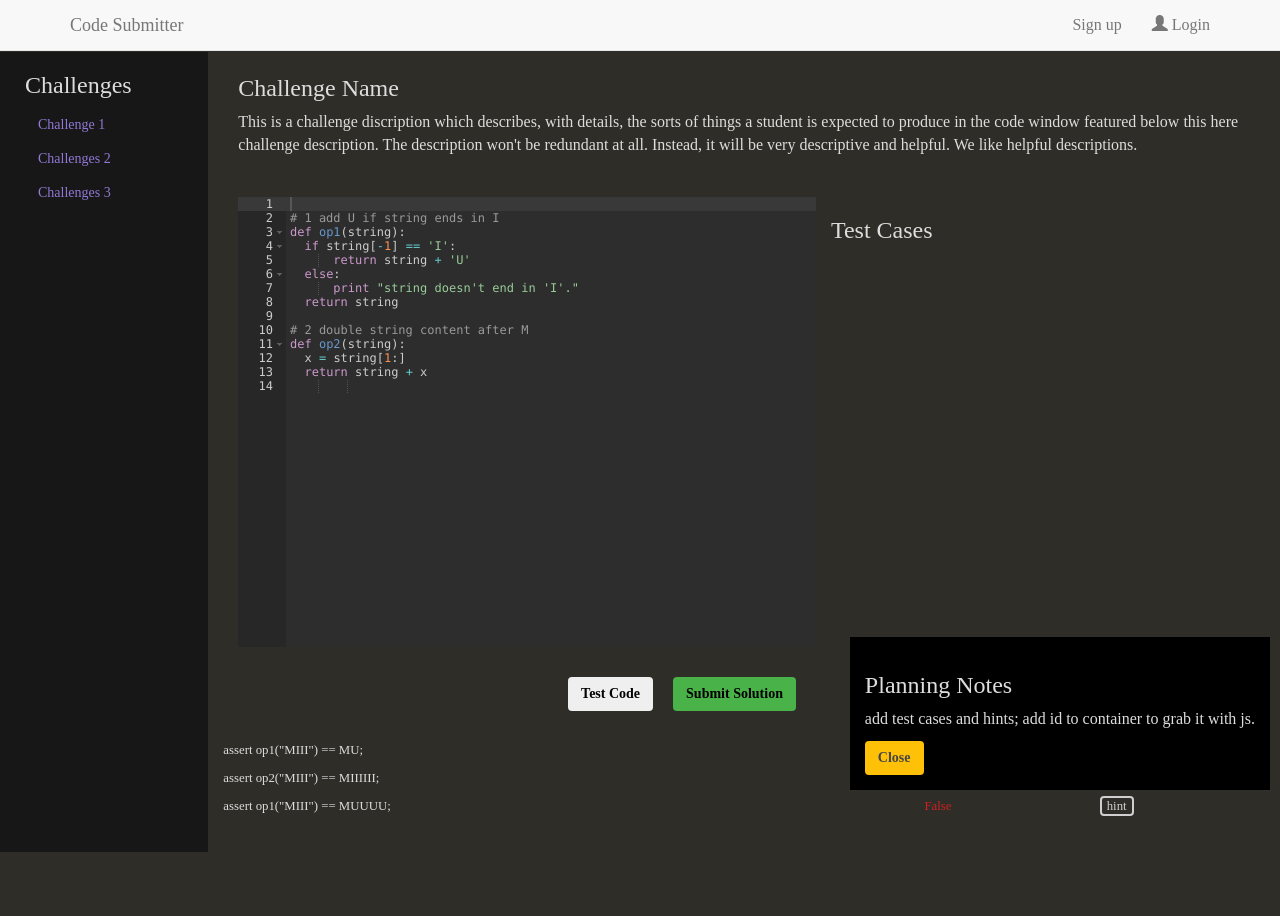
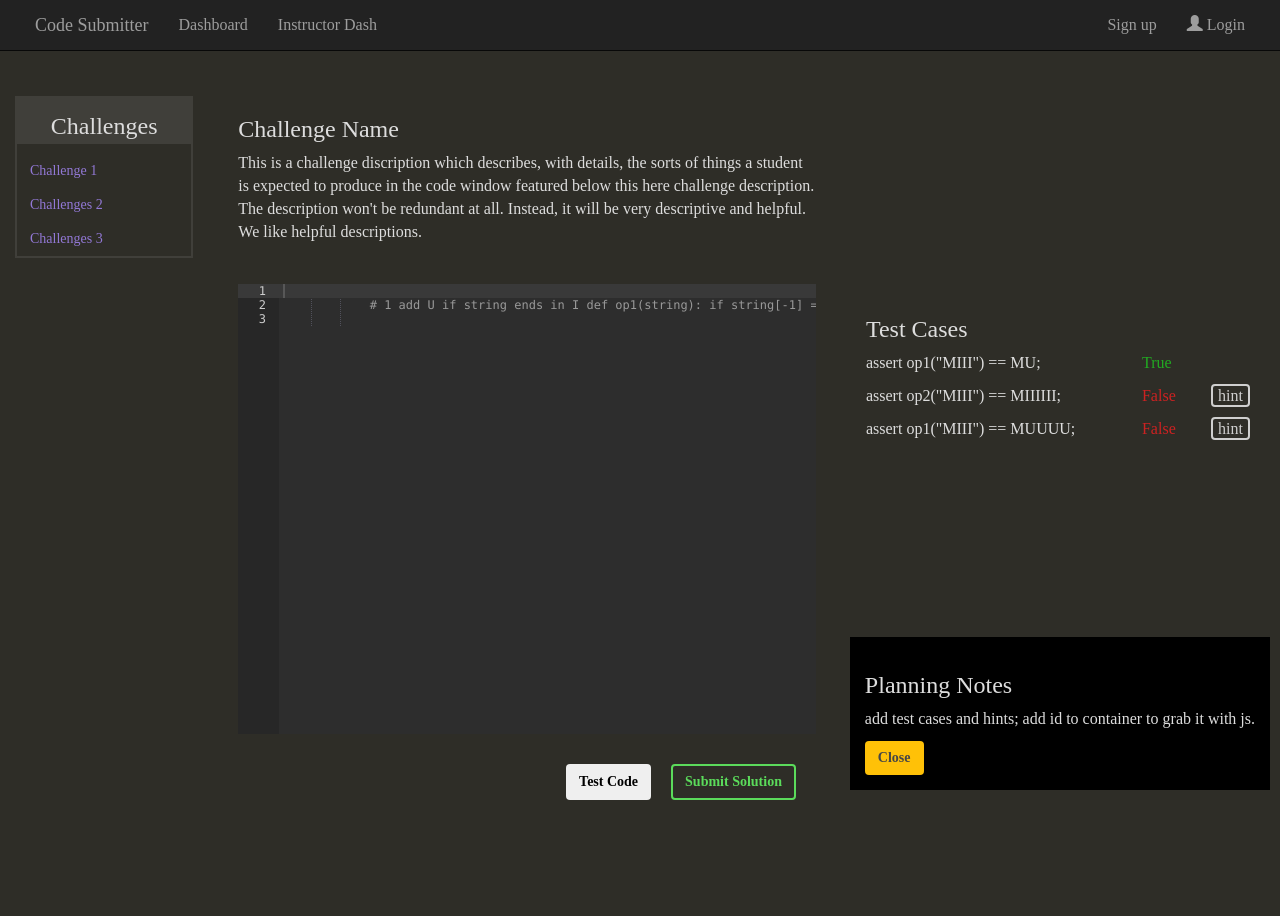
Before and after one commit to LIHTU/pythonCoderRepo, a Python web app: template project/templates/user/submitter.html in a window 1280 px wide. After the commit the page ends 800 px from the top, so only its background shows below. Run offline with Jinja, Linux system fonts and the light colour scheme; the template is opened without the code that fills it, so the values that code supplies are empty; some libraries are stand-ins or nearby versions.

Commit message:
finished look and feel of submitter.html

```diff
--- /dev/null
+++ b/demo.py
@@ -0,0 +1,5 @@
+# demo file
+
+def foo(a,b):
+    bar = a + b
+    print bar
--- a/project/static/css/styles_2.css
+++ b/project/static/css/styles_2.css
@@ -14,12 +14,12 @@
   color: #F2EDFF;
 }
 
-.light-grew {
-  color: #403F3A;
+.light-grey-bg {
+  background-color: #403F3A;
 }
 
-.dark-grey {
-  color: #2E2D27;
+.dark-grey-bg {
+  background-color: #2E2D27;
 }
 
 body {
@@ -41,9 +41,17 @@
   margin-left: 40px;
 }
 
+.z1 {
+  z-index: 1;
+}
+
 .container-fluid {
-  top: -19px;
   position: relative;
+}
+
+.page-container {
+  top: -37px;
+  position:relative;
 }
 
 .chal-desc {
@@ -62,6 +70,10 @@
 .active-nav {
   color: #fff;
   background-color: #080808;
+}
+
+.editor-container {
+  margin-top: 40px;
 }
 
 .editor {
@@ -84,11 +96,26 @@
   margin: -10px 0 0 0;
 }
 
-.submit {
-  background-color: #49B249;
+.gen-btn {
+  transition: .5s;
 }
 
+.gen-btn:hover {
+  background-color: #e8e8e8;
+}
 
+.submit {
+  color: #5bdb5b;
+  border-color: #5bdb5b;
+  background-color: #2E2D27;
+  border-width: 2px;
+  transition: .5s;
+}
+
+.submit:hover {
+  background-color: #1a1917;
+  color: #62f062;
+}
 
 /* dashboard */
 
@@ -125,15 +152,25 @@
 
 /* Challenges */
 .chal-panel {
-  height: 100vh;
-  background-color: #171717;
   position: relative;
+  padding: 2px;
   left: -15px;
-  top: -3px;
+  top: 40px;
+}
+
+.panel-header {
+  text-align: center;
+  line-height: 16px;
 }
 
 .chal-selector {
-  margin: 0 10px;
+  margin: 0;
+  padding-top: 10px;
+}
+
+.chal-btn {
+  display: block;
+  text-align: left;
 }
 
 .chal-btn:hover {
@@ -143,8 +180,7 @@
 }
 
 .test-cases-container {
-  padding-right:20px;
-  font-size: .8em;
+  margin:0 0 0 20px;
 }
 
 .assert-false {
@@ -262,8 +298,14 @@
   margin-left: 30px;
 }
 
-@meida only screen and (max-width: 960px) {
-  .page-container {
-    margin-top: 200px;
+@media only screen and (max-width: 767px) {
+  .editor-container {
+    margin-top: 60px;
   }
 }
+
+@media only screen and (min-width: 992px) {
+  .test-cases-container {
+    margin-top: 260px;
+  }
+}
--- a/project/templates/_base.html
+++ b/project/templates/_base.html
@@ -1,17 +1,33 @@
 <!DOCTYPE html>
 <html>
   <head>
-    <meta charset="utf-8">
+
     <title>Code Submitter</title>
     <!-- meta -->
+    <meta charset="utf-8">
     <meta name="description" content="">
     <meta name="author" content="">
     <meta name="viewport" content="width=device-width,initial-scale=1">
+
+    <!-- scripts -->
+    <script src="https://ajax.googleapis.com/ajax/libs/jquery/1.12.0/jquery.min.js"></script>
+    <script src="http://malsup.github.com/jquery.form.js"></script>
+    <script src="https://cdn.jsdelivr.net/ace/1.2.3/min/ace.js" type="text/javascript" charset="utf-8"></script>
+    <script src="{{ url_for('static', filename='js/jquery.js') }}"></script>
+    <script src="{{ url_for('static', filename='js/asserts.js') }}"></script>
+    <script src="{{ url_for('static', filename='js/js.cookie.js') }}"></script>
+    <script src="{{ url_for('static', filename='js/cookie.js') }}"></script>
+    <script src="{{ url_for('static', filename='main.js') }}"></script>
+
     <!-- styles -->
-    <!-- <link href="http://maxcdn.bootstrapcdn.com/bootswatch/3.2.0/yeti/bootstrap.min.css" rel="stylesheet" media="screen"> -->
     <link rel="stylesheet" href="http://maxcdn.bootstrapcdn.com/bootstrap/3.3.4/css/bootstrap.min.css" media="screen">
     <link href="{{url_for('static', filename='main.css')}}" rel="stylesheet" media="screen">
+
+    <!-- Styles from submitter.html -->
+    <link rel="stylesheet" type="text/css" href="{{ url_for('static', filename='css/styles_2.css') }}">
+
     {% block css %}{% endblock %}
+
   </head>
   <body>
 
--- a/project/templates/main/index.html
+++ b/project/templates/main/index.html
@@ -1,7 +1,7 @@
 {% extends "_base.html" %}
 {% block content %}
 
-<h1>Welcome!</h1>
+<h1>Welcome, Whoever you Are!</h1>
 <br>
 <p><a href="/logout">Logout</a>
 
--- a/project/templates/navigation.html
+++ b/project/templates/navigation.html
@@ -1,6 +1,8 @@
+<link rel="stylesheet" type="text/css" href="{{ url_for('static', filename='css/styles_2.css') }}">
+
 <!-- Navigation -->
-<nav class="navbar navbar-default navbar-fixed-top" role="navigation">
-  <div class="container">
+<nav class="navbar navbar-inverse navbar-fixed-top" role="navigation">
+  <div class="container-fluid">
     <!-- Brand and toggle get grouped for better mobile display -->
     <div class="navbar-header">
       <button type="button" class="navbar-toggle" data-toggle="collapse" data-target="#bs-example-navbar-collapse-1">
@@ -13,6 +15,20 @@
     </div>
     <!-- Collect the nav links, forms, and other content for toggling -->
     <div class="collapse navbar-collapse" id="bs-example-navbar-collapse-1">
+
+      <!-- Dashboard -->
+      <ul class="nav navbar-nav">
+        <li><a href="{{ url_for('user.dashboard') }}">Dashboard</a></li>
+      </ul>
+
+      <!-- Submitter -->
+      <ul class="nav navbar-nav">
+        {% if current_user.confirmed and current_user.is_authenticated() %}
+          <li><a href="{{ url_for('user.submitter') }}">Function Entry</a></li>
+        {% endif %}
+      </ul>
+
+      <!-- Profile -->
       <ul class="nav navbar-nav">
         {% if current_user.confirmed and current_user.is_authenticated() %}
           <li><a href="{{ url_for('user.profile') }}">Profile</a></li>
@@ -20,11 +36,13 @@
           <li><a href="{{ url_for('user.unconfirmed') }}">Confirm</a></li>
         {% endif %}
       </ul>
+
+      <!-- Instructor Dashboard -->
       <ul class="nav navbar-nav">
-        {% if current_user.confirmed and current_user.is_authenticated() %}
-          <li><a href="{{ url_for('user.submitter') }}">Function Entry</a></li>
-        {% endif %}
+        <li><a href="{{ url_for('user.instructor_dash') }}">Instructor Dash</a></li>
       </ul>
+
+      <!-- Logout or Sing up/Login -->
       <ul class="nav navbar-nav navbar-right">
         {% if current_user.is_authenticated() %}
           <li><a href="{{ url_for('user.logout') }}">Logout</a></li>
--- a/project/templates/user/Planning Tab.html
+++ b/project/templates/user/Planning Tab.html
@@ -24,6 +24,8 @@
   </head>
 
   <body>
+    {% include "navigation.html" %}
+
     <!-- Planning Floater -->
     <div class="planner floater" id="floatingPlanner">
       <h3>Planning Notes</h3>
--- a/project/templates/user/submitter.html
+++ b/project/templates/user/submitter.html
@@ -1,18 +1,6 @@
 {% extends "_base.html" %}
 
 {% block content %}
-
-<script src="https://ajax.googleapis.com/ajax/libs/jquery/1.12.0/jquery.min.js"></script>
-<script src="http://malsup.github.com/jquery.form.js"></script>
-<script src="https://cdn.jsdelivr.net/ace/1.2.3/min/ace.js" type="text/javascript" charset="utf-8"></script>
-<script src="{{ url_for('static', filename='js/jquery.js') }}"></script>
-<script src="{{ url_for('static', filename='js/asserts.js') }}"></script>
-<script src="{{ url_for('static', filename='js/js.cookie.js') }}"></script>
-<script src="{{ url_for('static', filename='js/cookie.js') }}"></script>
-<script src="{{ url_for('static', filename='main.js') }}"></script>
-<!-- <link rel="stylesheet" type="text/css" href="{{ url_for('static', filename='css/submit.css') }}"> -->
-<link rel="stylesheet" type="text/css" href="{{ url_for('static', filename='css/styles_2.css') }}">
-<section>
 
 <!-- Planning Floater -->
 <div class="planner floater" id="floatingPlanner">
@@ -24,11 +12,14 @@
 </div>
 
 <div class="page-container container-fluid">
-  <div class="row">
-    <div class="col-xs-2 chal-panel">
+
+  <div class="row"> <!-- sb-main-row -->
+    <div class="col-sm-4 col-md-3 col-lg-2 z1"> <!-- sb-col -->
+      <div class="chal-panel light-grey-bg">
+      <h3 class="panel-header">Challenges</h3>
       <!-- Challenge panel on left -->
-      <div class="chal-selector" id="chalSelectBox">
-        <h3>Challenges</h3>
+        <div class="chal-selector dark-grey-bg" id="chalSelectBox">
+
           <div class="btn lighter-purple chal-btn">
             Challenge 1
           </div>
@@ -40,41 +31,32 @@
           </div>
         </div>
       </div>
+    </div>
+    <!-- end sb-col -->
 
+    <div class="col-sm-8 col-md-9 col-lg-10 code-win"> <!-- ed-tc-col -->
+      <div class="row"> <!-- ed-tc-row -->
 
-    <div class="col-xs-10">
+        <div class="col-xs-12 col-md-7 editor-container"> <!-- ed-col -->
           <!-- Coding workspace on right -->
           <h3>Challenge Name</h3>
           <p class="chal-desc">This is a challenge discription which describes, with details, the sorts of things a student is expected to produce in the code window featured below this here challenge description. The description won't be redundant at all. Instead, it will
             be very descriptive and helpful. We like helpful descriptions.</p>
-      <div class="row">
-        <div class="col-xs-7">
           <!-- Coding window -->
           <div id="editor" class="editor py-editor">
-# 1 add U if string ends in I
-def op1(string):
-  if string[-1] == 'I':
-      return string + 'U'
-  else:
-      print "string doesn't end in 'I'."
-  return string
-
-# 2 double string content after M
-def op2(string):
-  x = string[1:]
-  return string + x
+            # 1 add U if string ends in I def op1(string): if string[-1] == 'I': return string + 'U' else: print "string doesn't end in 'I'." return string # 2 double string content after M def op2(string): x = string[1:] return string + x
           </div>
 
           <div class="btn-container">
-            <button class="btn my-btns test-code"><strong>Test Code</strong></button>
-            <button class="btn my-btns submit"><strong>Submit Solution</strong></button>
+            <button class="btn my-btns gen-btn"><strong>Test Code</strong></button>
+            <button class="btn my-btns submit light-grey-bg"><strong>Submit Solution</strong></button>
           </div>
-        </div
-        <div class="col-xs-5">
-          <div class="test-cases-container">
+        </div> <!-- end ed-col -->
+
+        <div class="col-xs-12 col-md-5"> <!-- tc-col -->
+          <section class="test-cases-container">
             <h3>Test Cases</h3>
             <div class="test-case-cont" id="testCaseDiv">
-
               <div class="row case-row">
                 <div class="col-xs-8">
                   <span class="test-case-text">assert op1("MIII") == MU;</span>
@@ -108,27 +90,25 @@
                 </div>
               </div>
             </div>
+          </section>
+        </div>
+        <!-- end tc-col -->
+      </div>
+      <!-- end ed-tc-row -->
 
     </div>
+    <!-- end ed-tc-col -->
   </div>
+  <!-- end sb-main-row -->
 </div>
-      </div>
-    </div>
-  </div>
-
-
+<!-- end page-container -->
 
 <script>
   var editor = ace.edit("editor");
   editor.setTheme("ace/theme/tomorrow_night_eighties");
   editor.getSession().setMode("ace/mode/python");
 </script>
+
 </div>
 
-
-
-
-
-
-
 {% endblock %}
```
Also changed, not shown: project/models.py (+52 -2 lines), project/templates/user/dashboard.html (+10 -6 lines), project/templates/user/instructor_dash.html (+11 -6 lines), project/templates/user/profile.html (+14 -13 lines), project/templates/user/submitter_backup.html (added, +134 -0 lines), project/user/views.py (+12 -1 lines), project/dev.sqlite, project/static/css/palette.txt (added), 3 other files. Lines whose indentation alone changed are shown as unchanged.
